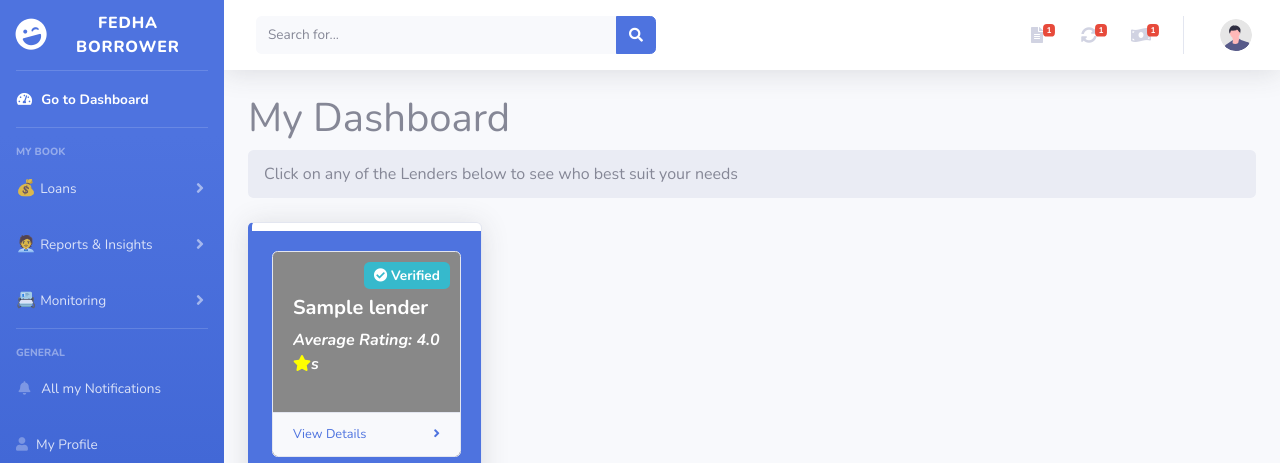
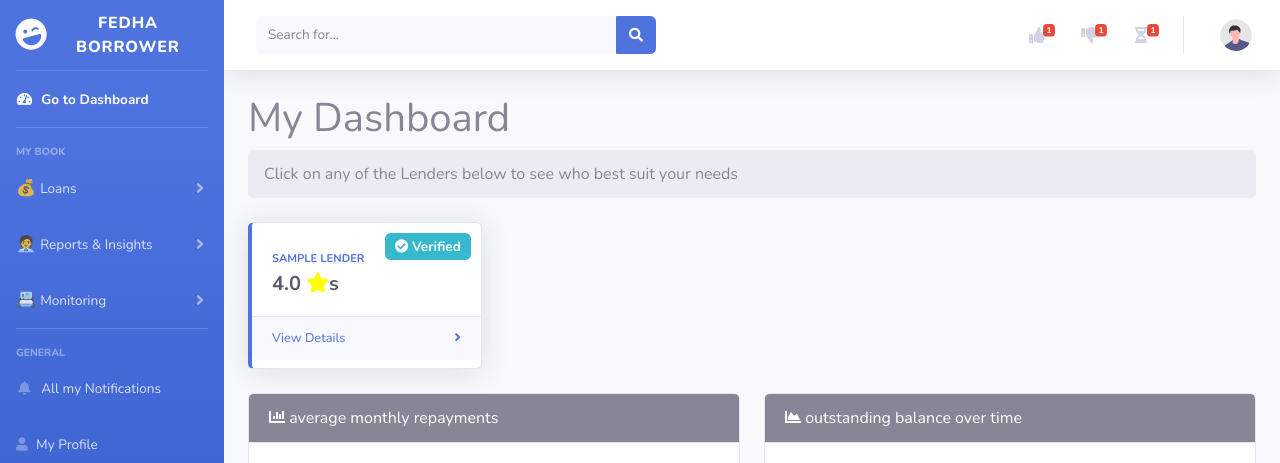
Before and after one commit to Kizzo-glitch/microfinance, a Django app: template borrowers/templates/borrower_index.html in a window 1280 px wide. Shown: the top 463 px of the page. Run offline with Django 5.2, Linux system fonts and the light colour scheme; the template is opened without the code that fills it: most values are stand-ins (such as "Sample title", 1, 10 or a date in 2020); some libraries are stand-ins or nearby versions.

Commit message:
borrower UI improve

```diff
--- a/borrowers/templates/borrower_index.html
+++ b/borrowers/templates/borrower_index.html
@@ -2,6 +2,7 @@
 {% load static %}
 
 {% block content %}
+
 
 <div class="container-fluid">
 
@@ -11,6 +12,57 @@
                         </ol>
 
                         <div class="row">
+                            {% for lender in lenders %}
+
+                            <div class="col-xl-3 col-md-6 mb-4">
+                                <div class="card border-left-primary shadow h-100 py-2">
+                                    <div class="card-body">
+                                        <div class="row no-gutters align-items-center">
+                                            <div class="col mr-2">
+                                                <div class="text-xs font-weight-bold text-primary text-uppercase mb-1">
+                                                    {{ lender.company_name }}
+                                                </div>
+                                                <!--<p style="font-weight: bold; font-style: italic;">Average Rating: -->
+                                                    {% if lender.average_rating %}
+                                                        <div class="h5 mb-0 font-weight-bold text-gray-800">
+                                                            {{ lender.average_rating|floatformat:1 }}
+                                                            <i class="fas fa-star" style="color:yellow"></i>s
+                                                        </div>
+
+                                                    {% else %}
+                                                        Not Rated Yet
+                                                    {% endif %}
+                                                <!--</p>-->
+                                            </div>
+
+                                            <div class="badge-overlay text-white">
+                                                {% if lender.verification_status == 'licensed' %}
+                                                    <span class="badge bg-success"><i class="fas fa-check-circle"></i> Licensed</span>
+                                                {% elif lender.verification_status == 'verified' %}
+                                                    <span class="badge bg-info"><i class="fas fa-check-circle"></i> Verified</span>
+                                                {% else %}
+                                                    <span class="badge bg-secondary"><i class="fas fa-user-clock"></i> Unverified</span>
+                                                {% endif %}
+                                            </div>
+                                        </div>
+
+                                    </div>
+                                    <div class="card-footer d-flex align-items-center justify-content-between">
+                                                <a class="small text-primary stretched-link" href="{% url 'lender_details' lender.id %}">View Details</a>
+                                                <div class="small text-primary"><i class="fas fa-angle-right"></i></div>
+                                            </div>
+                                </div>
+                            </div>
+                            {% empty %}
+                            <center>
+                                <h1>No lenders available at this time.</h1>
+                                <br>
+                            </center>
+                            {% endfor %}
+                        </div>
+
+
+                        <!--<div class="row">
                             {% for lender in lenders %}
                             <div class="col-xl-3 col-md-6 mb-4">
                                 <div class="card border-left-primary shadow h-100 py-2">
@@ -55,7 +107,7 @@
                                 <br>
                             </center>
                             {% endfor %}
-                        </div>
+                        </div>-->
 
 
 
--- a/borrowers/templates/borrower_topbar.html
+++ b/borrowers/templates/borrower_topbar.html
@@ -55,7 +55,7 @@
                 <li class="nav-item dropdown no-arrow mx-1">
                     <a class="nav-link dropdown-toggle" href="#" id="loanApplicationDropdown" role="button"
                         data-toggle="dropdown" aria-haspopup="true" aria-expanded="false">
-                        <i class="fas fa-file-alt fa-fw"></i>
+                        <i class="fas fa-thumbs-up fa-fw"></i>
                         <span class="badge badge-danger badge-counter">
                             {{ unread_loan_approved_count }}
                         </span>
@@ -97,7 +97,7 @@
                     <li class="nav-item dropdown no-arrow mx-1">
                     <a class="nav-link dropdown-toggle" href="#" id="pendingLoanUpdateDropdown" role="button"
                         data-toggle="dropdown" aria-haspopup="true" aria-expanded="false">
-                        <i class="fas fas fa-sync-alt fa-fw"></i>
+                        <i class="fas fa-thumbs-down fa-fw"></i>
                         <span class="badge badge-danger badge-counter">
                             {{ unread_loan_rejected_count }}
                         </span>
@@ -140,7 +140,7 @@
                 <li class="nav-item dropdown no-arrow mx-1">
                     <a class="nav-link dropdown-toggle" href="#" id="loanPaymentDropdown" role="button"
                         data-toggle="dropdown" aria-haspopup="true" aria-expanded="false">
-                        <i class="fas fa-money-bill-wave fa-fw"></i>
+                        <i class="fas fa-hourglass-half fa-fw"></i>
                         <span class="badge badge-danger badge-counter">
                             {{ unread_loan_pending_count }}
                         </span>
```
